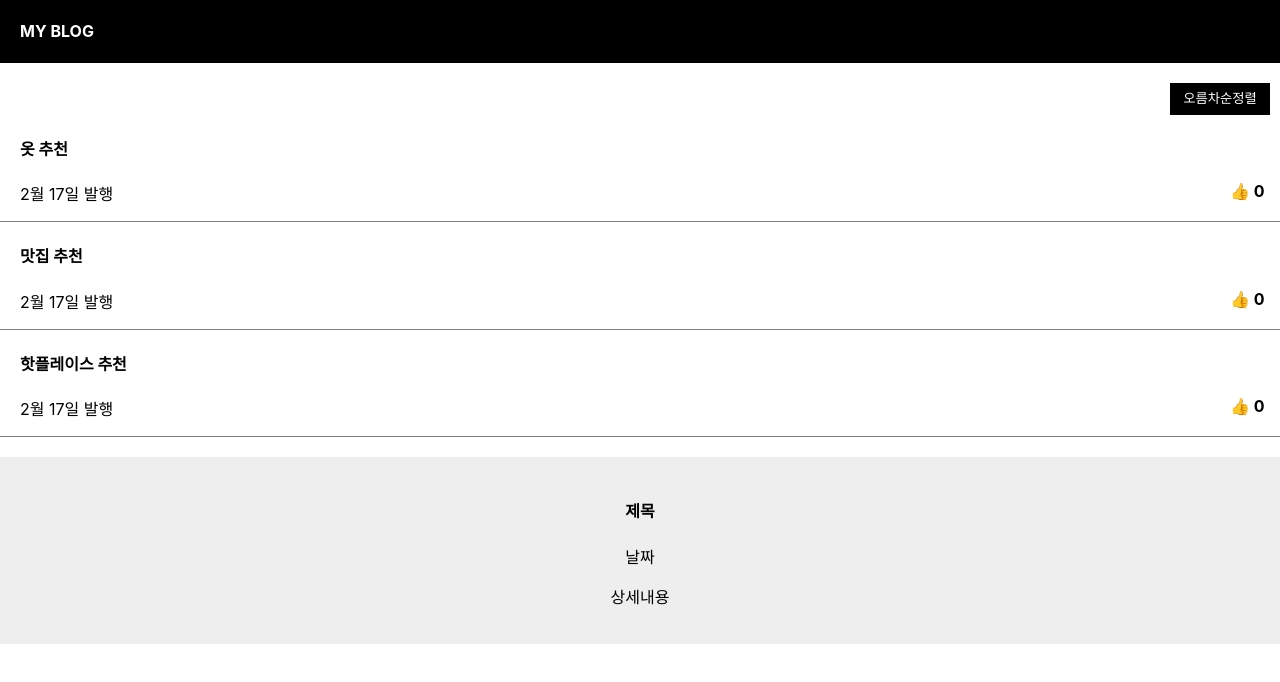
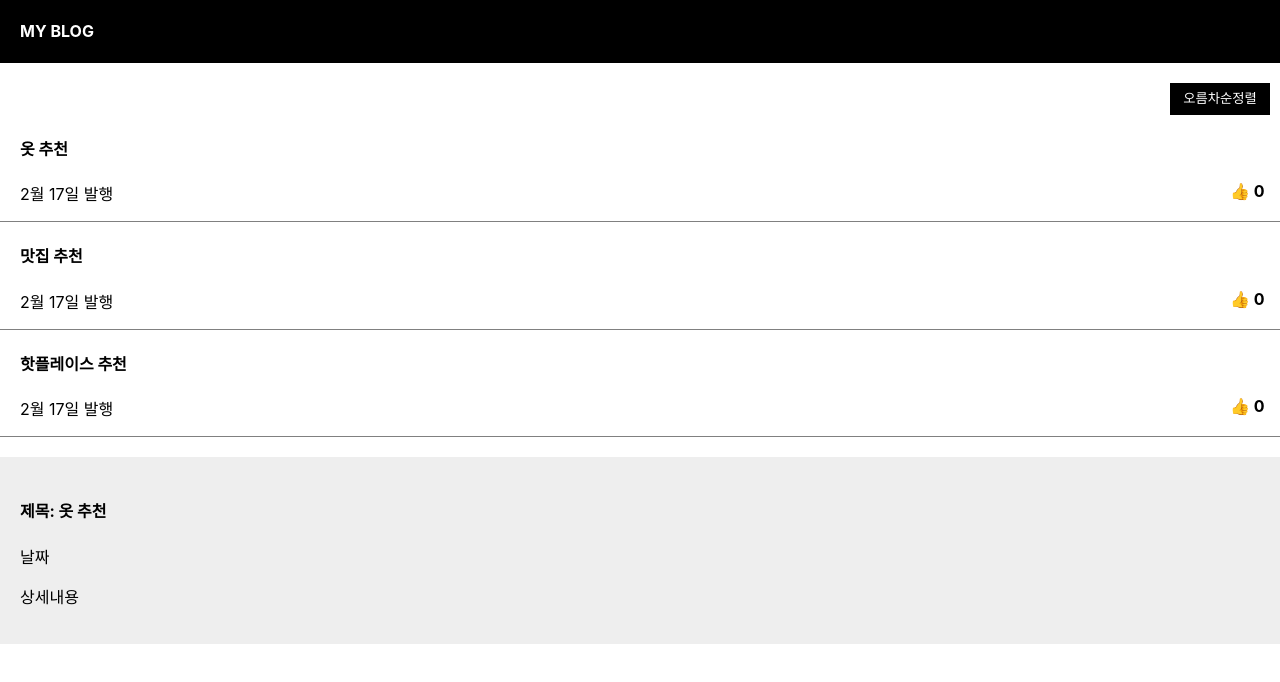
Before and after one commit to chaeeunSong/react_blog_app, a React (Create React App) app: page / in a window 1280 px wide. Both pictures are taken after a click on the element "옷 추천". Shown: the top 682 px of the page. Built offline with nearby package versions, Linux system fonts and the light colour scheme.

Commit message:
모달창 상세페이지 수정 (props 응용)

```diff
--- a/src/App.css
+++ b/src/App.css
@@ -79,4 +79,5 @@ div{
   margin-top:20px;
   padding:20px;
   background: #eee;
+  text-align:left;
 }
--- a/src/App.js
+++ b/src/App.js
@@ -7,7 +7,8 @@ function App() {
     let post = 'MY BLOG';
     let [title, titleChange] = useState(['옷 추천', '맛집 추천', '핫플레이스 추천']);
     let [modal, setModal] = useState(false);
-    let [like, likePlus] = useState( [0,0,0])
+    let [like, likePlus] = useState( [0,0,0]);
+    let [modalTitle, setModalTitle] = useState(0);
 
   return (
     <div className="App">
@@ -26,7 +27,7 @@ function App() {
             title.map(function(a, i){
                 return (
                     <div className="list" key={i}>
-                        <h4 onClick={()=>{setModal(!modal)}}>{ title[i] }</h4>
+                        <h4 onClick={()=>{setModal(!modal); setModalTitle(i) }}>{ title[i] }</h4>
                         <div className="like_icon" onClick={()=>{
                             let likeCopy = [...like];
                             likeCopy[i] = likeCopy[i] + 1;
@@ -38,23 +39,20 @@ function App() {
             })
         }
 
-
-
         {
-            modal == true ? <Modal/> : null
+            modal == true ? <Modal modalTitle={modalTitle} title={modalTitle} color='#eee' titleChange={titleChange} title={title}/> : null
         }
-
-
 
     </div>
   );
 }
 
+
 // Modal component
-function Modal(){
+function Modal(props){
     return (
-        <div className="modal">
-            <h4>제목</h4>
+        <div className="modal" style={{background: props.color}}>
+            <h4>제목: { props.title[props.modalTitle] }</h4>
             <p>날짜</p>
             <p>상세내용</p>
         </div>
```
